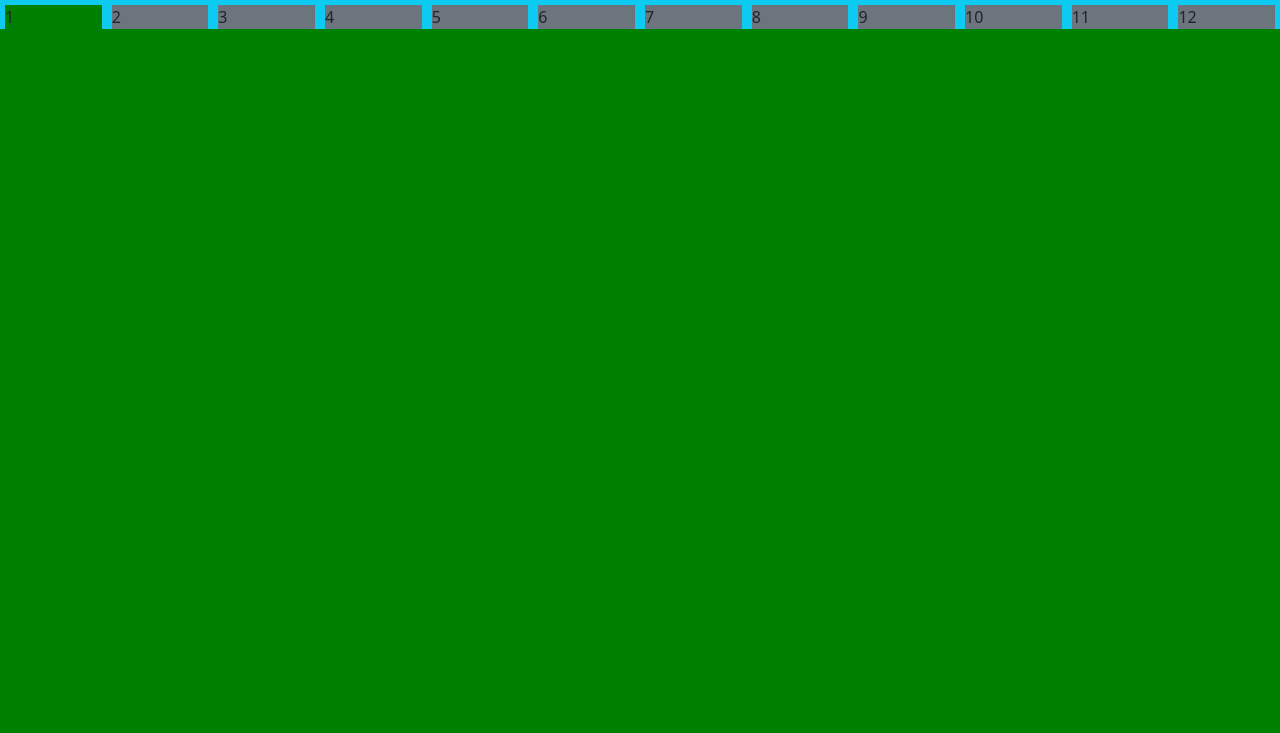
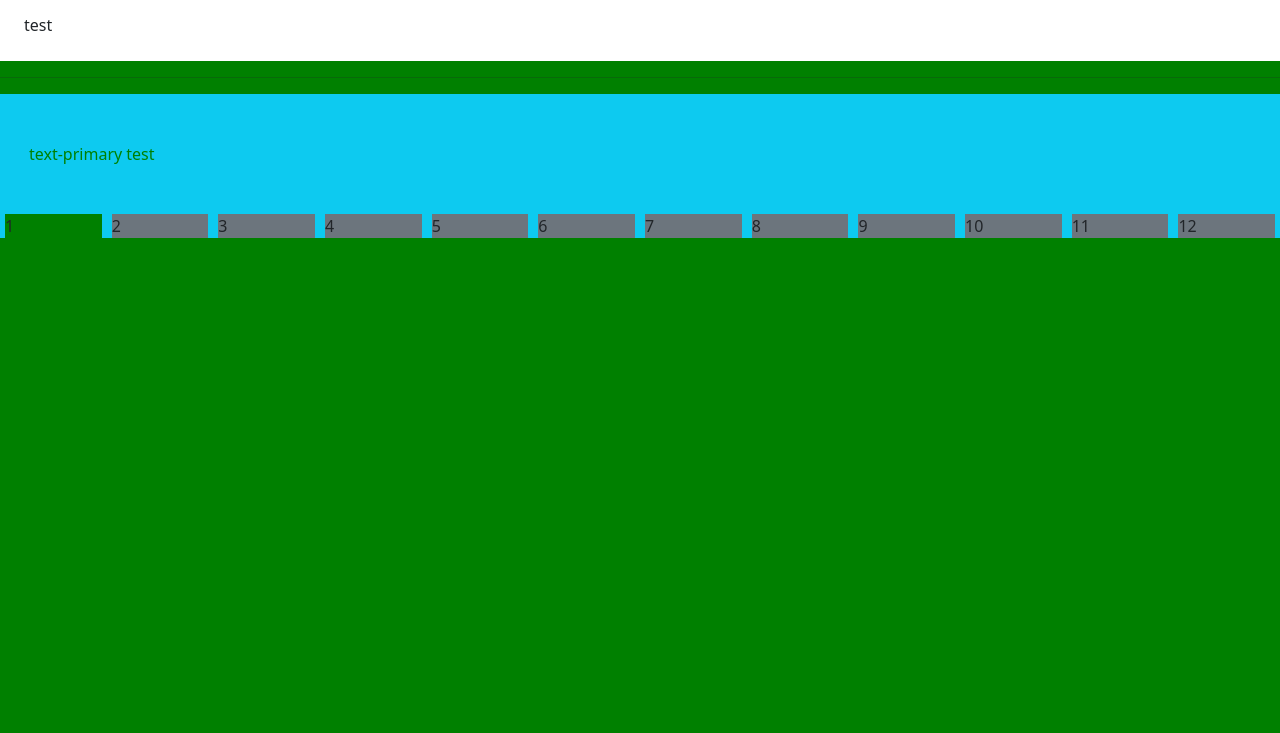
Before and after one commit to Schmandarine/css-frameworking, a website: page index.html in a window 1280 px wide. Shown: the part 67-800 px from the top of the page. Drawn offline with Linux system fonts and the light colour scheme.

Commit message:
adding clamp padding

```diff
--- a/index.html
+++ b/index.html
@@ -9,10 +9,17 @@
 </head>
 <body>
     <div id="app">
+        <h1>Padding with Clamp</h1>
+        <div class="padding-wrapper">
+            <div class="card bg-white padding-sm">
+                test
+            </div>
+        </div>
+        <hr>
         <div class="container-xl bg-info">
             <div class="row py-4">
                 <div class="col">
-                    <div class="text-primary">
+                    <div class="text-primary padding-sm">
                         text-primary test
                     </div>
                 </div>
--- a/styles/src/_variables.scss
+++ b/styles/src/_variables.scss
@@ -17,3 +17,8 @@ $container-max-widths: (
   lg: 920px,
   xl: 1300px
 );
+
+
+$padding-sm: clamp(1rem,    3%, 1.5rem);
+$padding-md: clamp(1.5rem,  6%,   3rem);
+$padding-lg: clamp(3rem,   12%,   6rem);
--- a/styles/src/style.scss
+++ b/styles/src/style.scss
@@ -23,3 +23,7 @@
 // scss-docs-end import-stack
 
 body {background-color: $primary;}
+
+.padding-sm {
+    padding: $padding-sm;
+}
```
Also changed, not shown: styles/dist/style.css, 1 other file.
